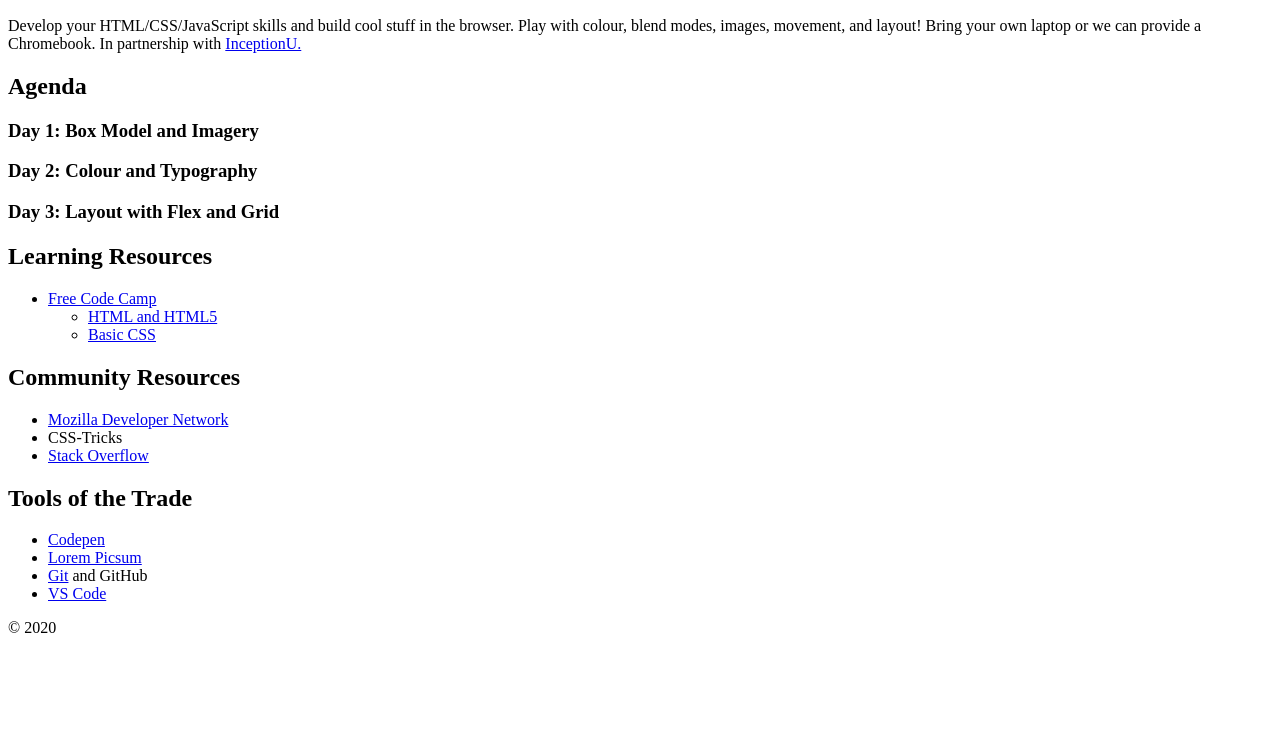
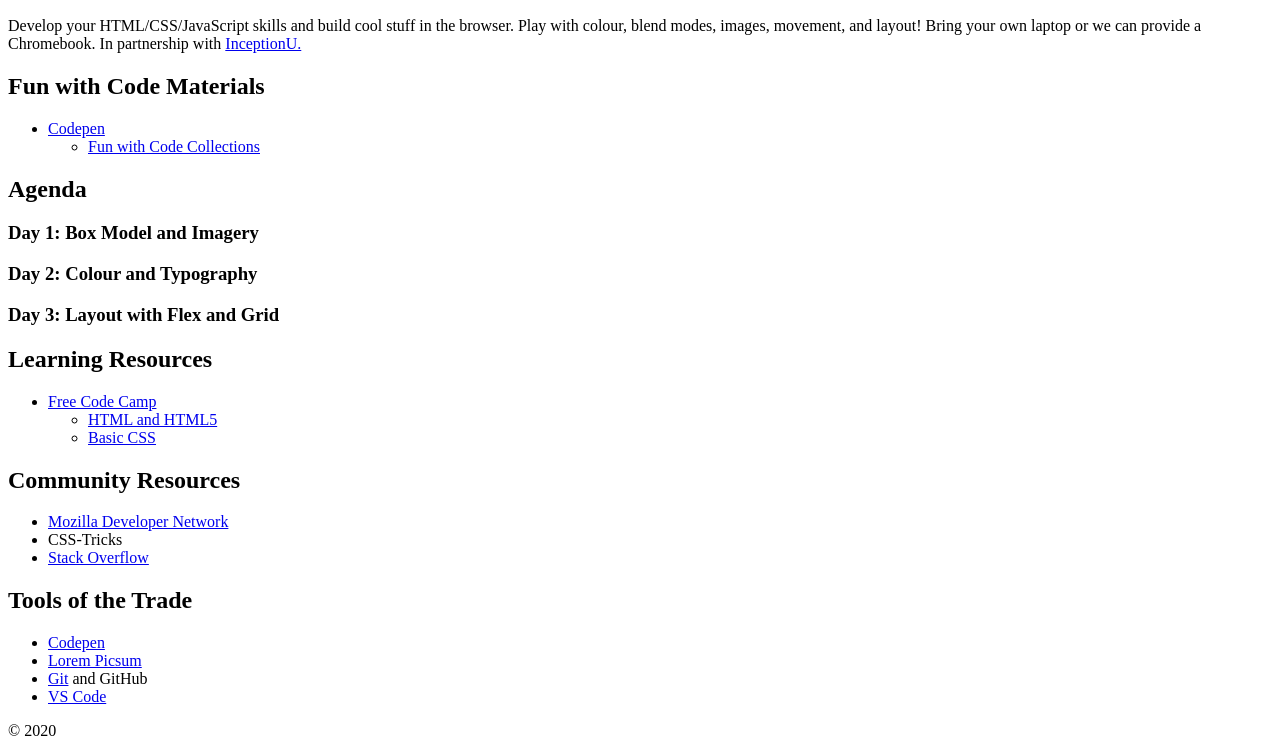
Before and after one commit to acidtone/funwithcode, a plain HTML site: page index.html in a window 1280 px wide. Shown: the part 180-928 px from the top of the page. Before the commit the page ends 825 px from the top, so only its background shows below. Drawn offline with Linux system fonts and the light colour scheme; a script that the page names is missing.

Commit message:
Added code pen collections

```diff
--- a/index.html
+++ b/index.html
@@ -20,6 +20,15 @@
   <main>
     <h2>Adults Only Program for the Calgary Public Library</h2>
     <p>Develop your HTML/CSS/JavaScript skills and build cool stuff in the browser. Play with colour, blend modes, images, movement, and layout! Bring your own laptop or we can provide a Chromebook. In partnership with <a href="https://www.inceptionu.com/">InceptionU.</a></p>
+    <h2>Fun with Code Materials</h2>
+    <ul>
+      <li><a href="https://codepen.io/funwithcodeyyc">Codepen</a>
+        <ul>
+          <li><a href="https://codepen.io/funwithcodeyyc/collections/">Fun with Code Collections</a>
+          </li>
+        </ul>
+      </li>
+    </ul>
     <h2>Agenda</h2>
     <h3>Day 1: Box Model and Imagery</h3>
     <h3>Day 2: Colour and Typography</h3>
```
